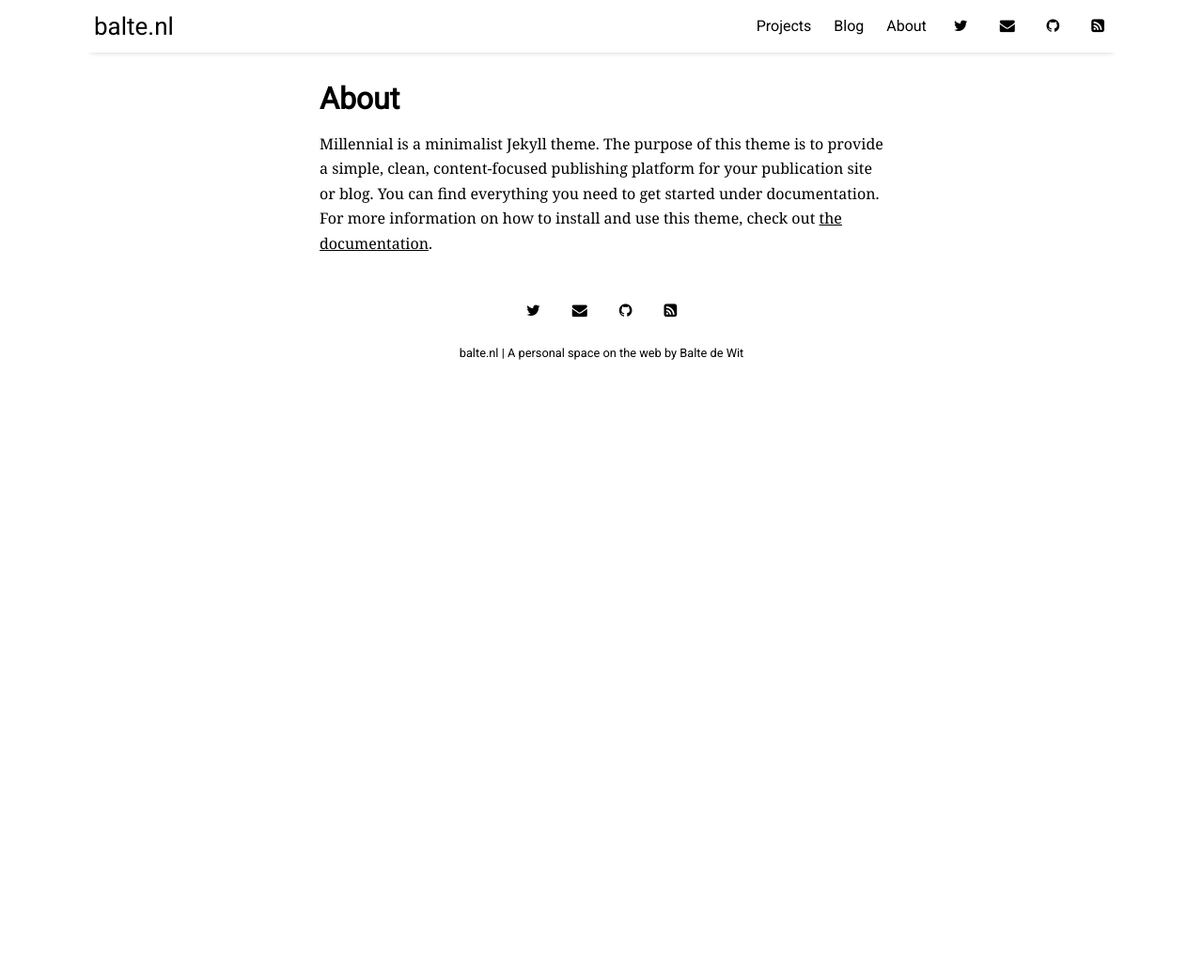
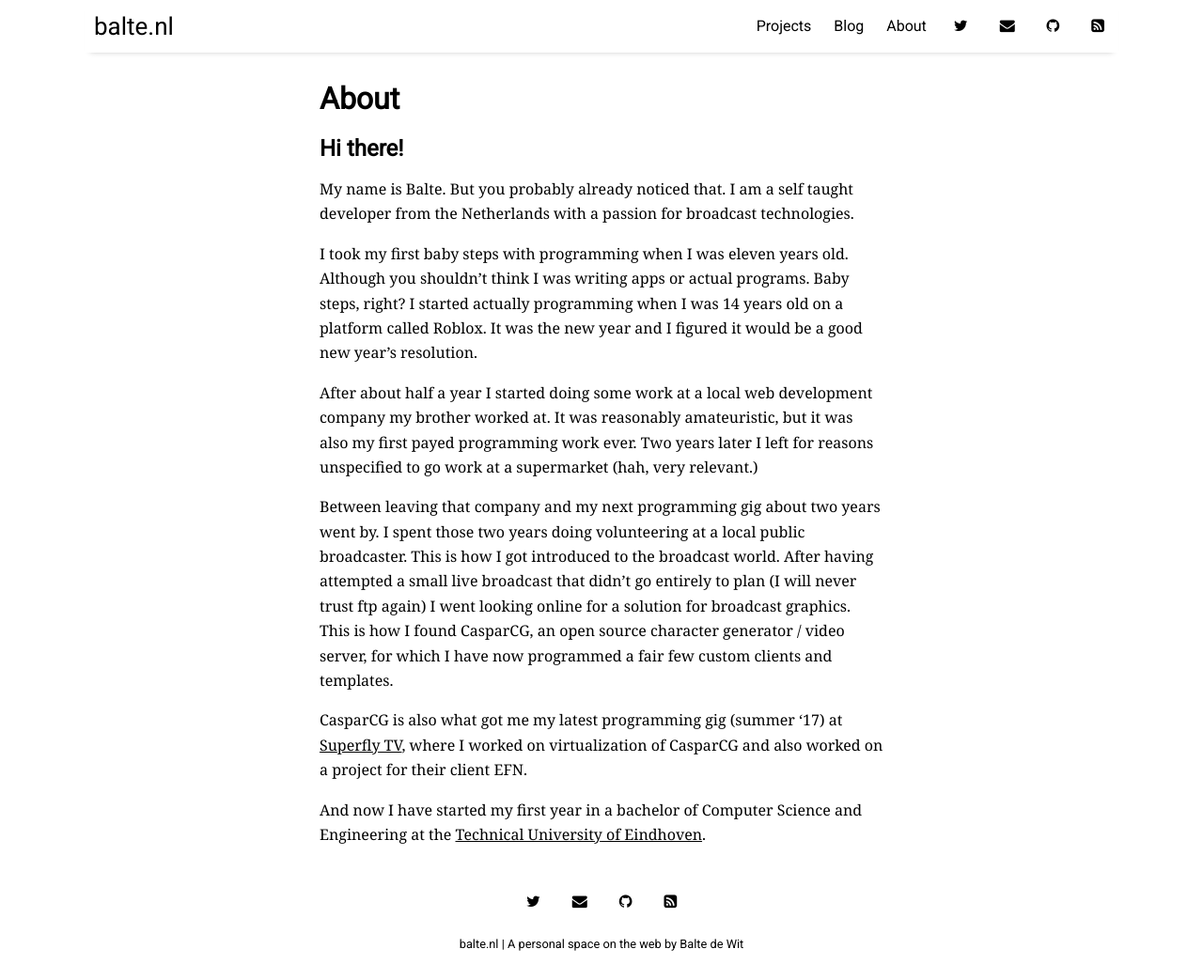
Before and after one commit to baltedewit/baltedewit.github.io, a Jekyll site: the page built from pages/about.md, in a window 1280 px wide and 1043 px high. Shown: the whole window at 94% size. Built offline with Jekyll 4.4.1, drawn with Linux system fonts in a browser that asks for light colours; nearby versions of some CDN libraries.

Commit message:
About me page

```diff
--- a/pages/about.md
+++ b/pages/about.md
@@ -3,4 +3,16 @@ layout: misc
 title: About
 ---
 
-Millennial is a minimalist Jekyll theme. The purpose of this theme is to provide a simple, clean, content-focused publishing platform for your publication site or blog. You can find everything you need to get started under documentation. For more information on how to install and use this theme, check out [the documentation]({{ site.github.url }}{% post_url 2017-01-01-Welcome-to-Millennial %}).
+# Hi there!
+
+My name is Balte. But you probably already noticed that. I am a self taught developer from the Netherlands with a passion for broadcast technologies.
+
+I took my first baby steps with programming when I was eleven years old. Although you shouldn't think I was writing apps or actual programs. Baby steps, right?  I started actually programming when I was 14 years old on a platform called Roblox. It was the new year and I figured it would be a good new year's resolution.
+
+After about half a year I started doing some work at a local web development company my brother worked at. It was reasonably amateuristic, but it was also my first payed programming work ever. Two years later I left for reasons unspecified to go work at a supermarket (hah, very relevant.)
+
+Between leaving that company and my next programming gig about two years went by. I spent those two years doing volunteering at a local public broadcaster. This is how I got introduced to the broadcast world. After having attempted a small live broadcast that didn't go entirely to plan (I will never trust ftp again) I went looking online for a solution for broadcast graphics. This is how I found CasparCG, an open source character generator / video server, for which I have now programmed a fair few custom clients and templates.
+
+CasparCG is also what got me my latest programming gig (summer '17) at [Superfly TV](https://superfly.tv), where I worked on virtualization of CasparCG and also worked on a project for their client EFN.
+
+And now I have started my first year in a bachelor of Computer Science and Engineering at the [Technical University of Eindhoven](https://tue.nl).
```
